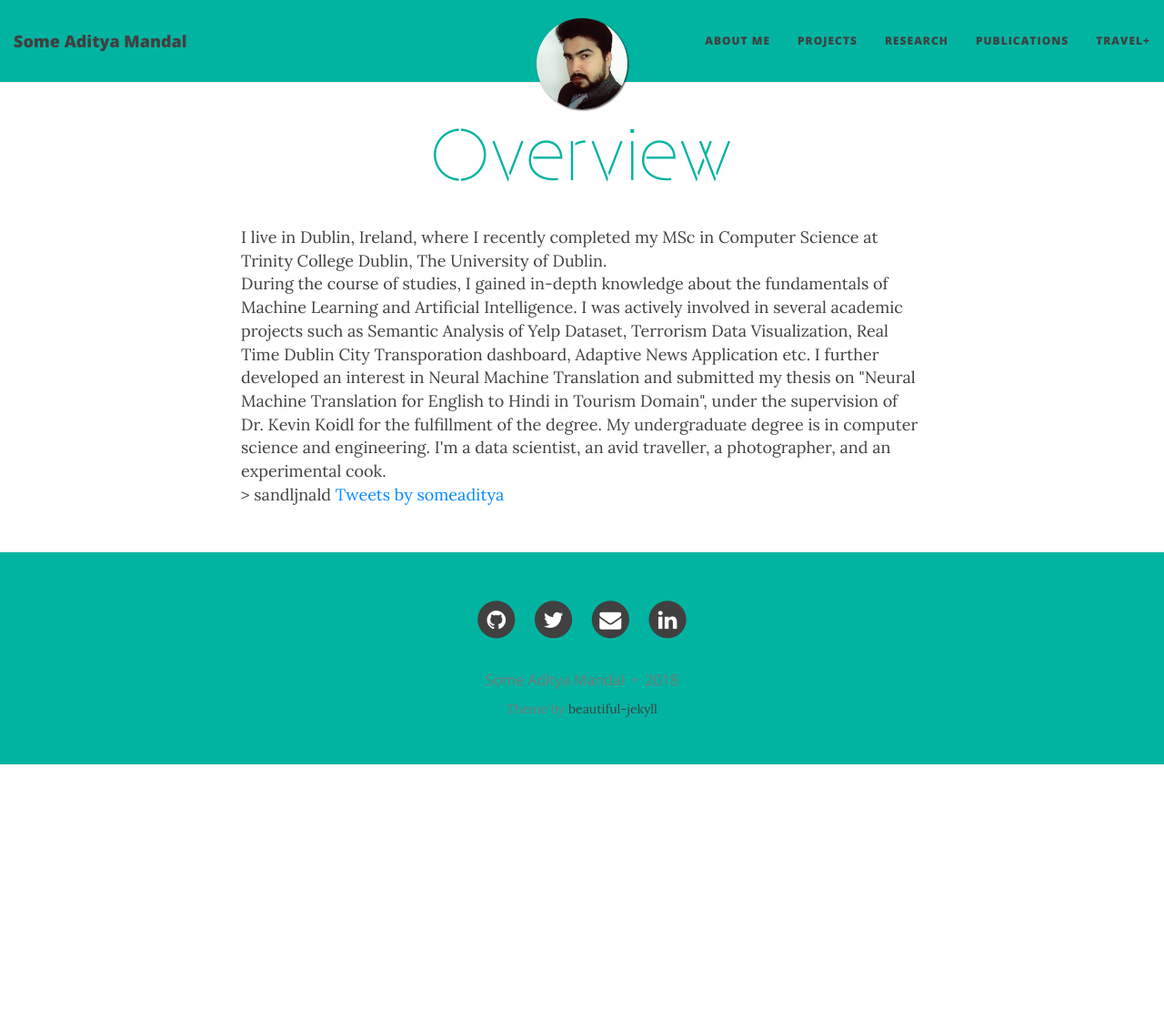
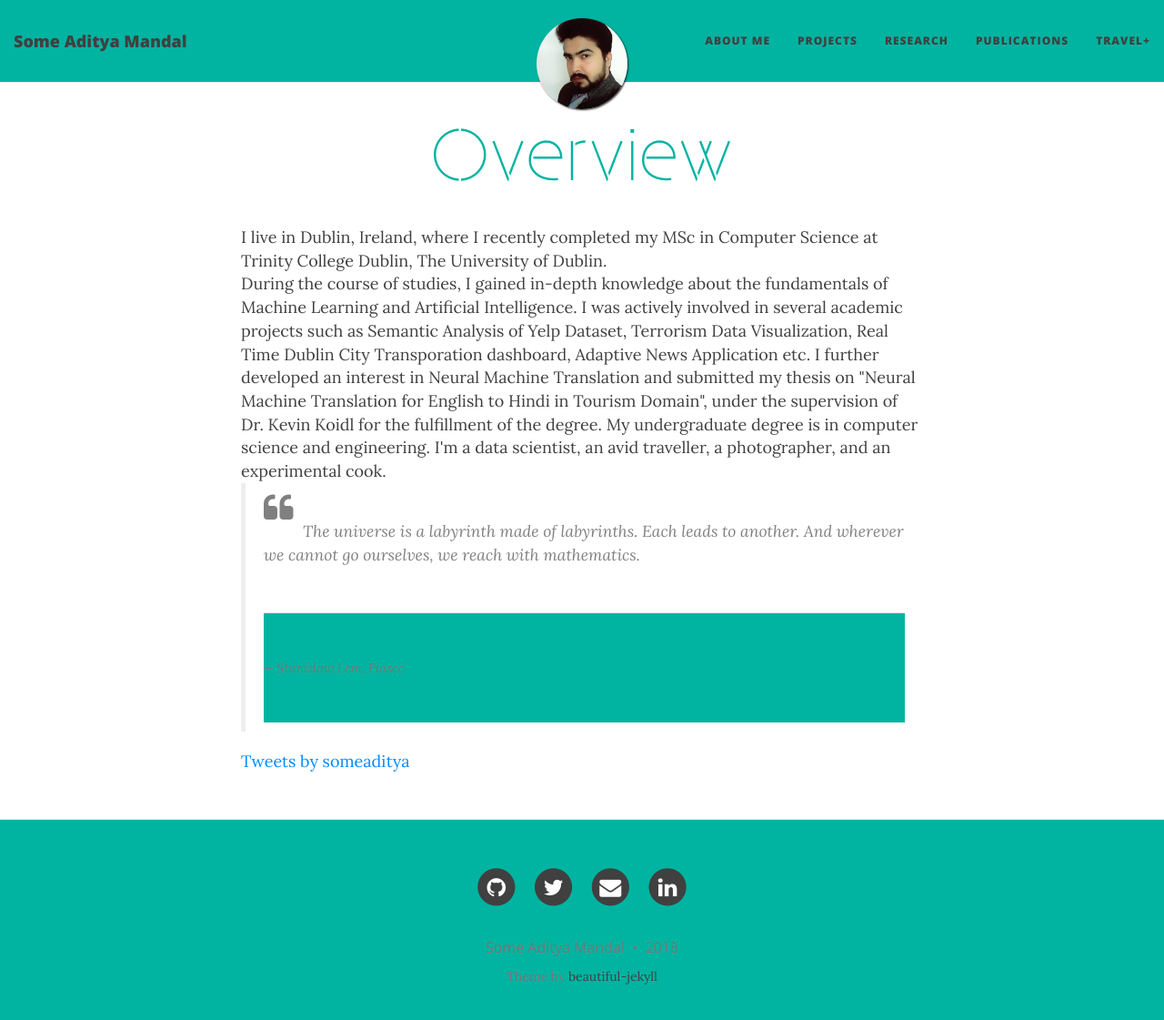
Before and after one commit to someaditya/someaditya.github.io, a Jekyll site: the page built from index.html, in a window 1280 px wide and 1134 px high. Shown: the top 1121 px of the window at 91% size. Built offline with Jekyll 4.4.1, drawn with Linux system fonts in a browser that asks for light colours; nearby versions of some CDN libraries; the list of posts is cut into pages by our own code; comment, search, counter and statistics services are not loaded.

Commit message:
Update index.html

```diff
--- a/index.html
+++ b/index.html
@@ -99,7 +99,13 @@ During the course of studies, I gained in-depth knowledge about the fundamentals
   {% endif %}
 </ul>
 {% endif %}
-> sandljnald
+ <blockquote class="top50 bottom50">
+    <i class="fa fa-quote-left fa-2x fa-pull-left" aria-hidden="true"></i>
+    <p>The universe is a labyrinth made of labyrinths. Each leads to another. And wherever we cannot go ourselves, we reach with mathematics.
+    </p>
+    <footer class="blockquote">Stanislaw Lem, Fiasco</footer>
+
+  </blockquote>
 <a class="twitter-timeline" data-height="800" href="https://twitter.com/someaditya?ref_src=twsrc%5Etfw">Tweets by someaditya</a> <script async src="https://platform.twitter.com/widgets.js" charset="utf-8"></script>
       </body>
 </html>
```
